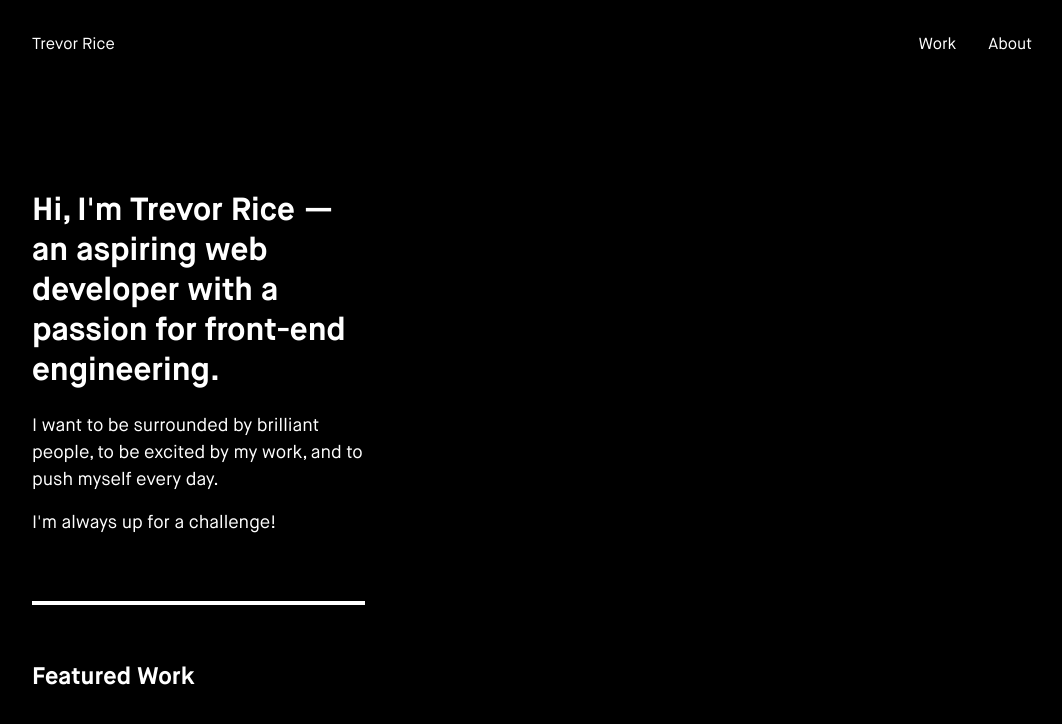
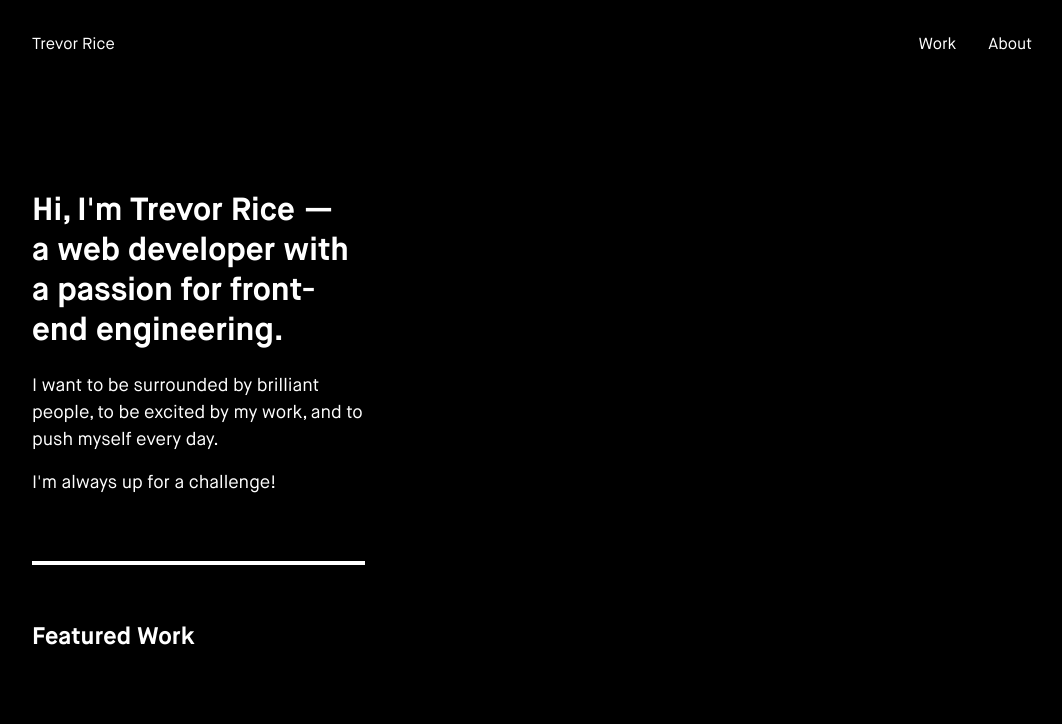
Before and after one commit to TrevorRice/trevrice.com, a Jekyll site: the page built from index.html, in a window 1280 px wide and 900 px high. Shown: the top 724 px of the window, without its empty margins (108-1170 px from the left). Built offline with Jekyll 4.4.1, drawn with Linux system fonts in a browser that asks for light colours; Markdown is read by kramdown in place of the engine named in the settings.

Commit message:
Update index.html

```diff
--- a/index.html
+++ b/index.html
@@ -4,7 +4,7 @@ layout: default
 
 <main class="work-page">
 	<section class="intro">
-		<h1>Hi, I'm Trevor Rice &mdash; <br /> an aspiring web developer with a passion for front-end engineering.</h1>
+		<h1>Hi, I'm Trevor Rice &mdash; <br /> a web developer with a passion for front-end engineering.</h1>
 		<p>I want to be surrounded by brilliant people, to be excited by my work, and to push myself every day.</p>
 		<br/>
 		<p>I'm always up for a challenge!</p>
```
